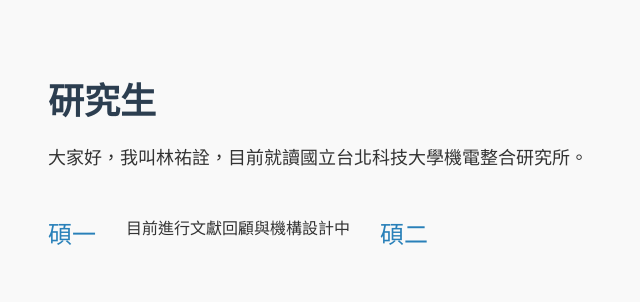
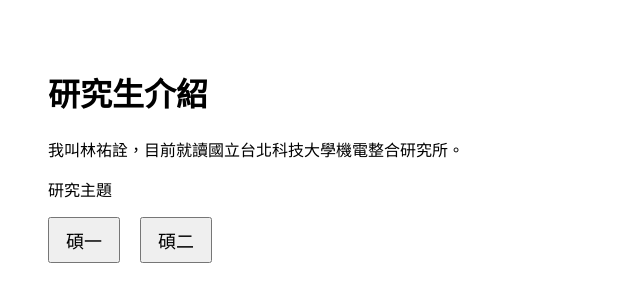
Before and after one commit to Martin3130/NTUTMP, a plain HTML site: page index.html in a window 1280 px wide. Shown: the whole page, without its empty margins (0-640 px from the left). Drawn offline with Linux system fonts and the light colour scheme.

Commit message:
更改模板

```diff
--- a/index.html
+++ b/index.html
@@ -2,54 +2,64 @@
 <html lang="zh-Hant">
 <head>
   <meta charset="UTF-8">
-    <title>研究紀錄</title>
+  <title>研究生介紹</title>
   <style>
     body {
       font-family: "微軟正黑體", sans-serif;
-            background-color: #f9f9f9;
-            color: #333;
       padding: 40px;
-        }
-
-        h1 {
-            color: #2c3e50;
-            font-size: 36px;
-            margin-bottom: 10px;
-        }
-
-        p {
-            font-size: 18px;
-            line-height: 1.8;
-            max-width: 700px;
     }
 
     .year-links {
       display: flex;
-            gap: 30px;
-            margin-top: 40px;
+      gap: 20px;
+      margin-bottom: 30px;
     }
 
-        .year-links a {
-            text-decoration: none;
-            font-size: 24px;
-            color: #2980b9;
-            border-bottom: 2px solid transparent;
-            transition: 0.3s;
+    .year-links button {
+      font-size: 18px;
+      padding: 8px 16px;
+      cursor: pointer;
     }
 
-        .year-links a:hover {
-            border-color: #2980b9;
+    .section {
+      display: none;
+    }
+
+    .section.active {
+      display: block;
     }
   </style>
 </head>
 <body>
-    <h1>研究生</h1>
-    <p>大家好，我叫林祐詮，目前就讀國立台北科技大學機電整合研究所。</p>
+
+  <h1>研究生介紹</h1>
+  <p>我叫林祐詮，目前就讀國立台北科技大學機電整合研究所。</p>
+  <p>研究主題
 
   <div class="year-links">
-        <a href="page1.html" target="_blank">碩一</a>
-        目前進行文獻回顧與機構設計中
-        <a href="page2.html" target="_blank">碩二</a>
+    <button onclick="showSection('year1')">碩一</button>
+    <button onclick="showSection('year2')">碩二</button>
   </div>
+
+  <div id="year1" class="section">
+    <h2>碩一</h2>
+    <p>目前已做完文獻回顧、正在機構設計</p>
+  </div>
+
+  <div id="year2" class="section">
+    <h2>碩二</h2>
+    <p>無/p>
+
+  </div>
+
+  <script>
+    function showSection(id) {
+      document.querySelectorAll('.section').forEach(sec => {
+        sec.classList.remove('active');
+      });
+      document.getElementById(id).classList.add('active');
+    }
+  </script>
+
 </body>
 </html>
```
Lines whose indentation alone changed are shown as unchanged.
